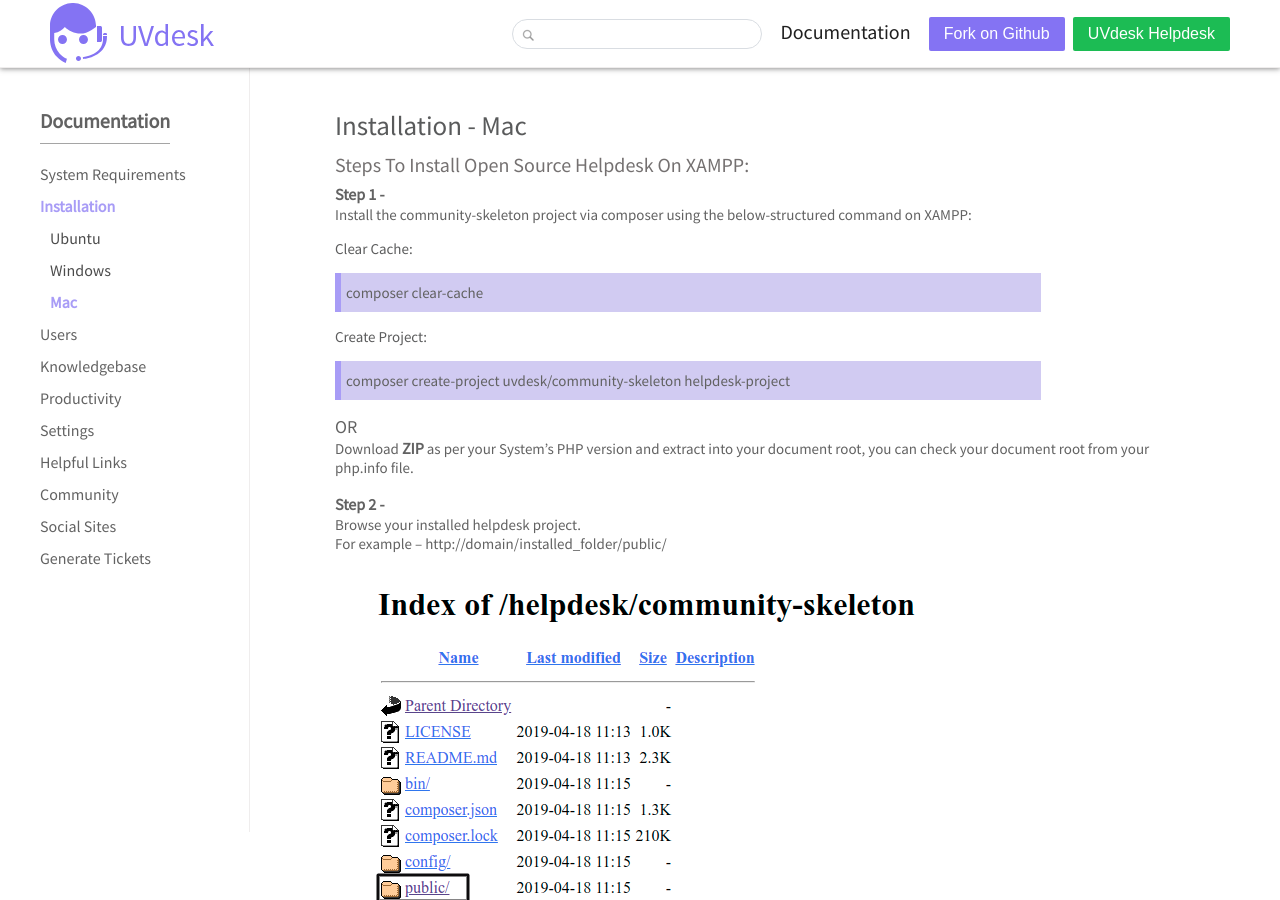
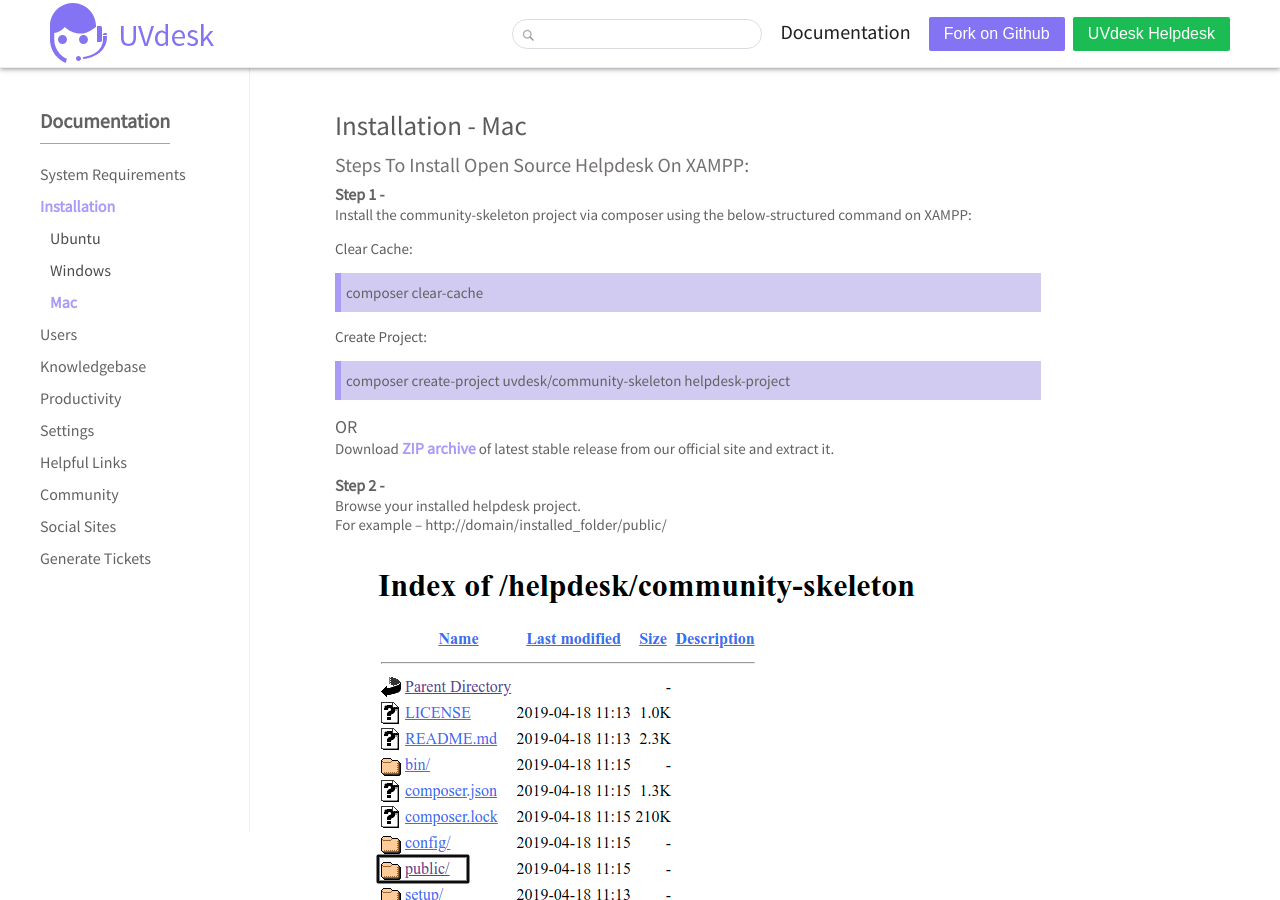
Before and after one commit to uvdesk/uvdesk.github.io, a Jekyll site: the page built from _uvdemo/installation/installation-mac.html, in a window 1280 px wide and 900 px high. Built offline with Jekyll 4.4.1, drawn with Linux system fonts in a browser that asks for light colours.

Commit message:
links updates for installtion and requirements

```diff
--- a/_uvdemo/installation/installation-mac.html
+++ b/_uvdemo/installation/installation-mac.html
@@ -17,7 +17,7 @@
         <p class="command-heading">Create Project:</p>
         <p class="command">composer create-project uvdesk/community-skeleton helpdesk-project</p>
         <p class="image-heading">OR</p>
-        <p class="paragraph1">Download <b>ZIP</b> as per your System’s PHP version and extract into your document root, you can check your document root from your php.info file.</p>
+        <p class="paragraph1">Download <b><a href="https://www.uvdesk.com/en/opensource" target="_blank">ZIP archive</a></b> of latest stable release from our official site and extract it.</p>
         <p class="image-heading"><b>Step 2 -</b></p>
         <p class="paragraph1">Browse your installed helpdesk project.<br> For example – http://domain/installed_folder/public/</p>
             <img class='ipsum-logo' src="/assets/images/installation/public.png" alt="uvdesk-image">
--- a/_uvdemo/installation/installation-ubuntu.html
+++ b/_uvdemo/installation/installation-ubuntu.html
@@ -17,7 +17,7 @@
         <p class="command-heading">Create Project:</p>
         <p class="command">composer create-project uvdesk/community-skeleton helpdesk-project</p>
         <p class="image-heading">OR</p>
-        <p class="paragraph1">Download <b>ZIP</b> as per your System’s PHP version.</p>
+        <p class="paragraph1">Download <b><a href="https://www.uvdesk.com/en/opensource" target="_blank">ZIP archive</a></b> of latest stable release from our official site and extract it.</p>
         <p class="image-heading"><b>Step 2 -</b></p>
         <p class="paragraph1">Browse your installed helpdesk project.<br> For example – http://domain/installed_folder/public/</p>
             <img class='ipsum-logo' src="/assets/images/installation/public.png" alt="uvdesk-image">
--- a/_uvdemo/requirements/requirements-mac.html
+++ b/_uvdemo/requirements/requirements-mac.html
@@ -31,6 +31,9 @@
             <p class="paragraph1">Instruction Link - <a href="https://www.lullabot.com/articles/installing-php-pear-and-pecl-extensions-on-mamp-for-mac-os-x-107-lion" class="component-sub-a" rel="noopener noreferrer" target="_blank">https://www.lullabot.com/articles/installing-php-pear-and-pecl-extensions-on-mamp-for-mac-os-x-107-lion</a></p>
             <p class="topics-heading"><b>Imap Installation:</b></p>
             <p class="paragraph1">MAMP comes with pre-installed IMAP Extension, you just need to uncomment the IMAP Extension from php.ini file of PHP version which you are using, it will reflect/work after restarting apache services.</p>
+            <p class="topics-heading"><b>Helpful links:</b></p>
+            <p class = "paragraph">PHP IMAP & PHP Mailparse for <a href="https://support.uvdesk.com/en/blog/prerequisites-ubuntu" target="_blank">Ubuntu</a>, <a href="https://support.uvdesk.com/en/blog/prerequisites-windows" target="_blank">Windows</a>, <a href="https://support.uvdesk.com/en/blog/prerequisites-centos7" target="_blank">Centos</a>, <a href="https://support.uvdesk.com/en/blog/prerequisites-mac" target="_blank">Mac</a>.</p>
+            <br/>
             <p class="topics-heading"><b>Server:</b></p>
             <p class="paragraph1">Apache</p>
             <p class="topics-heading"><b>Database:</b></p>
--- a/_uvdemo/requirements/requirements-windows.html
+++ b/_uvdemo/requirements/requirements-windows.html
@@ -29,6 +29,9 @@
             <p class="paragraph1">It comes with the support of Mailparse Extension so you just need to uncomment the Mailparse Extension from the php.ini file of the specific version you have enabled and after that, you just need to restart Apache Server.</p>
             <p class="topics-heading"><b>Imap Installation:</b></p>
             <p class="paragraph1">In Windows when you are using Bitnami WAMP it already comes with Imap Extension you just need to uncomment the Imap Extension in php.ini file of the specific version and restart Apache Server, it will work as expected.</p>
+            <p class="topics-heading"><b>Helpful links:</b></p>
+            <p class = "paragraph">PHP IMAP & PHP Mailparse for <a href="https://support.uvdesk.com/en/blog/prerequisites-ubuntu" target="_blank">Ubuntu</a>, <a href="https://support.uvdesk.com/en/blog/prerequisites-windows" target="_blank">Windows</a>, <a href="https://support.uvdesk.com/en/blog/prerequisites-centos7" target="_blank">Centos</a>, <a href="https://support.uvdesk.com/en/blog/prerequisites-mac" target="_blank">Mac</a>.</p>
+            <br/>
             <p class="topics-heading"><b>Server:</b></p>
             <p class="paragraph1">Apache</p>
             <p class="topics-heading"><b>Database:</b></p>
```
